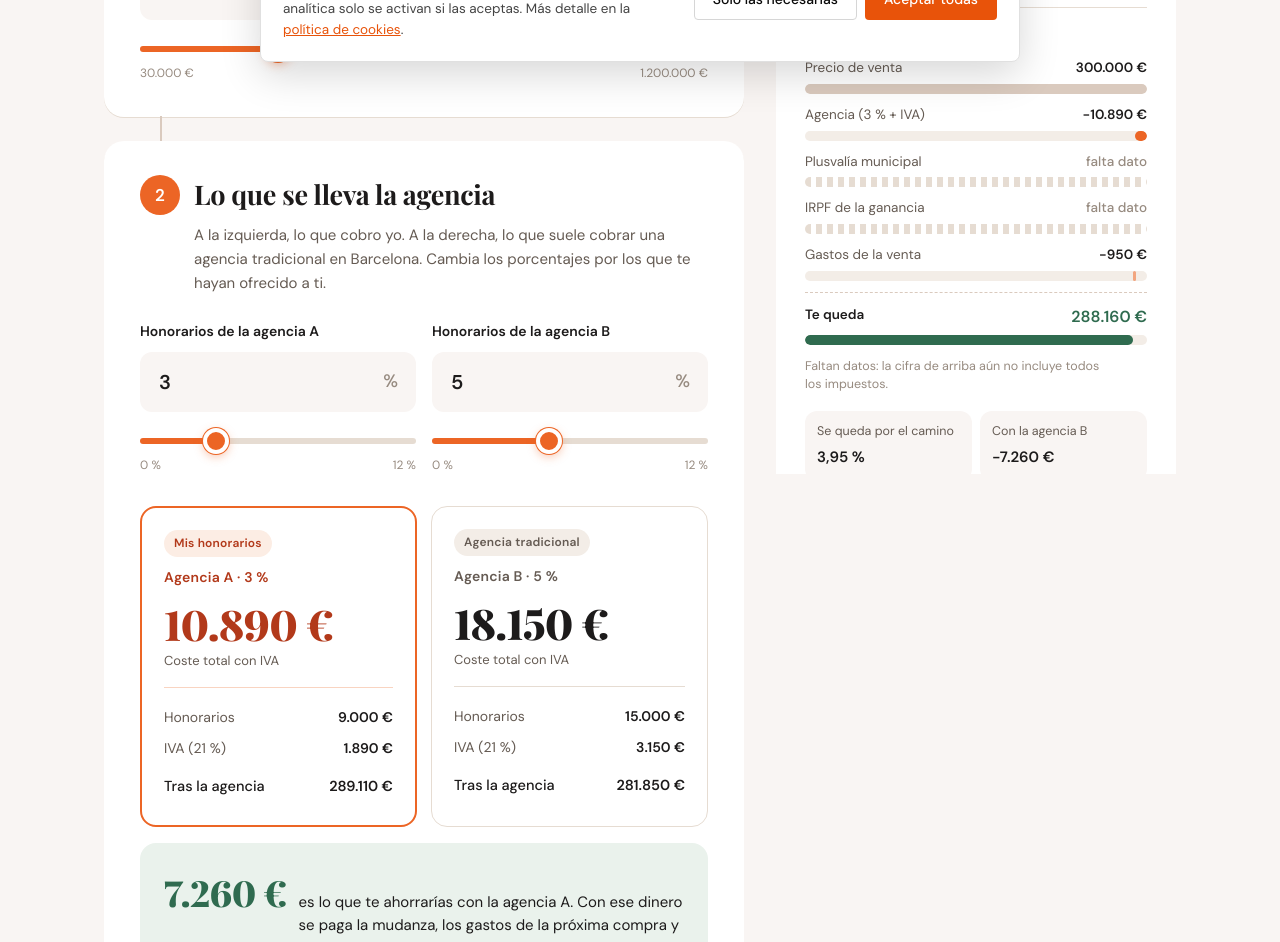
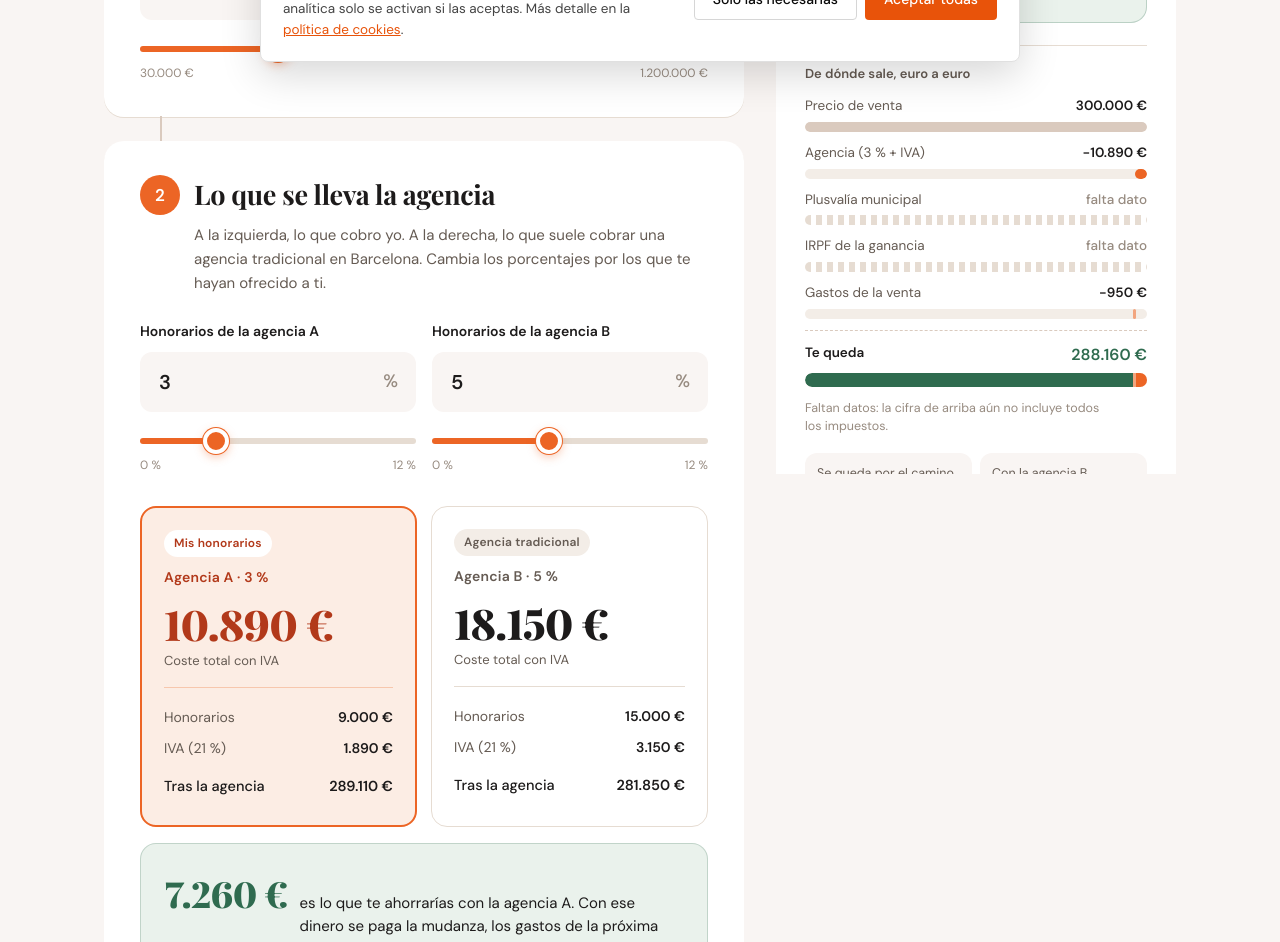
Before and after one commit to issambenali-glitch/issambenali, a plain HTML site: page calculadora-honorarios/index.html in a window 1280 px wide. Shown: the part 722-1664 px from the top of the page. Drawn offline with nearby package versions, Linux system fonts and the light colour scheme.

Commit message:
Calculadora: cajas rellenas de color y barra final con todos los tramos
Co-Authored-By: Claude Opus 5.5 <noreply@anthropic.com>
Claude-Session: https://claude.ai/code/session_01BaFQJpyaJNskbZyXoHHWQj

```diff
--- a/calculadora-honorarios/index.html
+++ b/calculadora-honorarios/index.html
@@ -603,7 +603,8 @@
     /* Comparador de agencias */
     .versus { gap: 14px; margin-top: 10px !important; }
     .col { border: 1.5px solid var(--gris-300); border-radius: 16px; padding: 22px; }
-    .col.destacada { background: var(--papel); border: 2px solid var(--naranja); }
+    .col.destacada { background: var(--naranja-suave); border: 2px solid var(--naranja); }
+    .col.destacada .col-tit::before { background: var(--papel); }
     .col-tit { font-size: 14px; font-weight: 600; color: var(--gris-600); }
     .col-tit { display: block; }
     .col.destacada .col-tit::before {
@@ -617,7 +618,7 @@
     .linea.fuerte { font-size: 14.5px; }
     .col-cifra { font-size: clamp(32px, 4vw, 42px); margin-top: 4px; }
     .col.destacada .col-cifra { color: var(--naranja-osc); }
-    .dif { border: 0; border-radius: 16px; padding: 22px 24px; margin-top: 16px; }
+    .dif { border: 1px solid rgba(47,107,79,.22); border-radius: 16px; padding: 22px 24px; margin-top: 16px; }
     .dif-num { font-size: 36px; }
     .dif-txt { font-size: 15px; }
     .tip { border-radius: 14px; padding: 16px 18px; gap: 14px; }
@@ -635,8 +636,8 @@
     .resumen { border-radius: 20px; padding: 28px; }
     .resumen h2 { font-size: 22px; }
     .res-esc { margin-bottom: 18px; }
-    .res-neto { background: none; border: 0; padding: 0; margin-bottom: 22px; }
-    .res-neto .fiscal-et { font-size: 13.5px; color: var(--gris-600); font-weight: 500; }
+    .res-neto { background: var(--verde-suave); border: 1px solid rgba(47,107,79,.25); border-radius: 16px; padding: 18px 20px; margin-bottom: 22px; }
+    .res-neto .fiscal-et { font-size: 13.5px; color: var(--verde); font-weight: 600; }
     .res-neto .fiscal-num { display: block; font-size: clamp(40px, 4.4vw, 52px); letter-spacing: -.03em; margin: 2px 0 4px; }
     .res-neto .fiscal-pie { display: block; font-size: 14px; }
     .mini-barra, .mini-leyenda, .res-lineas { display: none; }
@@ -647,17 +648,20 @@
     .cs-top b { font-weight: 600; font-variant-numeric: tabular-nums; white-space: nowrap; }
     .cs-pista { position: relative; height: 10px; border-radius: 99px; background: var(--gris-100); overflow: hidden; }
     .cs-pista i { position: absolute; top: 0; bottom: 0; border-radius: 99px; transition: left .3s ease, width .3s ease; }
-    .cs-base .cs-pista i { background: var(--lino); }
-    .cs-hon .cs-pista i { background: var(--naranja); }
-    .cs-imp .cs-pista i { background: var(--naranja-osc); }
-    .cs-gas .cs-pista i { background: #F2A57F; }
-    .cs-deuda .cs-pista i { background: var(--gris-400); }
+    .cs-pista i.s-base { background: var(--lino); }
+    .cs-pista i.s-hon { background: var(--naranja); }
+    .cs-pista i.s-imp { background: var(--naranja-osc); }
+    .cs-pista i.s-gas { background: #F2A57F; }
+    .cs-pista i.s-deuda { background: var(--gris-400); }
+    .cs-final .cs-pista { height: 14px; }
+    .cs-final .cs-pista i { border-radius: 0; }
+    .cs-final .cs-pista i.s-final { border-radius: 99px 0 0 99px; }
     .cs-falta .cs-pista { background: repeating-linear-gradient(90deg, var(--gris-300) 0 6px, transparent 6px 11px); }
     .cs-falta .cs-top b { color: var(--gris-400); font-weight: 500; }
     .cs-final { padding-top: 12px; border-top: 1px dashed var(--lino); }
     .cs-final .cs-top span { color: var(--tinta); font-weight: 600; }
     .cs-final .cs-top b { color: var(--verde); font-size: 16px; }
-    .cs-final .cs-pista i { background: var(--verde); }
+    .cs-pista i.s-final { background: var(--verde); }
     .res-nota { font-size: 12.5px; margin-top: 12px; }
     .res-datos { gap: 8px; }
     .dato { background: var(--fondo); border-radius: 12px; }
@@ -692,6 +696,7 @@
       h1 { font-size: 32px; }
       .resumen { padding: 22px 20px; }
     }
+    .col.destacada .col-tit::before { background: var(--papel); }
     @media (prefers-reduced-motion: reduce) { .cs-pista i { transition: none; } }
 
     @media print {
@@ -1807,7 +1812,7 @@
 
         /* Cascada visual: del precio de venta a lo que te queda */
         (function () {
-          var tot = precio > 0 ? precio : 1, resto = precio, html = '';
+          var tot = precio > 0 ? precio : 1, resto = precio, html = '', tramos = [];
           var fila = function (et, imp, tipo, falta) {
             var izq, ancho, val;
             if (tipo === 'base') { izq = 0; ancho = 100; val = eur.format(imp); }
@@ -1817,11 +1822,12 @@
               izq = Math.max(resto - imp, 0) / tot * 100;
               ancho = Math.max(imp / tot * 100, imp > 0 ? 0.8 : 0);
               val = '\u2212' + eur.format(imp);
+              if (ancho > 0) tramos.push('<i class="s-' + tipo + '" style="left:' + izq.toFixed(2) + '%;width:' + ancho.toFixed(2) + '%"></i>');
               resto -= imp;
             }
             html += '<div class="cs-fila cs-' + tipo + (falta ? ' cs-falta' : '') + '"><div class="cs-top"><span>' + et +
-              '</span><b>' + val + '</b></div><div class="cs-pista"><i style="left:' + izq.toFixed(2) +
-              '%;width:' + ancho.toFixed(2) + '%"></i></div></div>';
+              '</span><b>' + val + '</b></div><div class="cs-pista"><i class="s-' + tipo + '" style="left:' + izq.toFixed(2) +
+              '%;width:' + ancho.toFixed(2) + '%"></i>' + (tipo === 'final' ? tramos.join('') : '') + '</div></div>';
           };
           fila('Precio de venta', precio, 'base');
           fila('Agencia (' + pct(pctEsc) + ' + IVA)', esc.total, 'hon');
```
